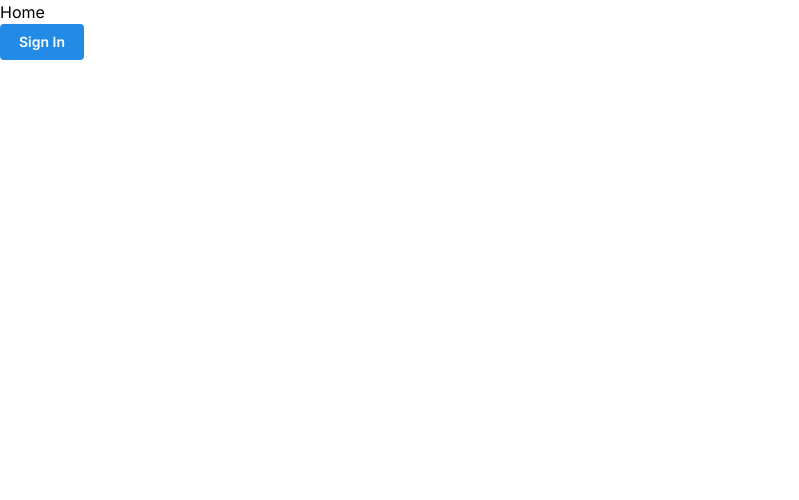
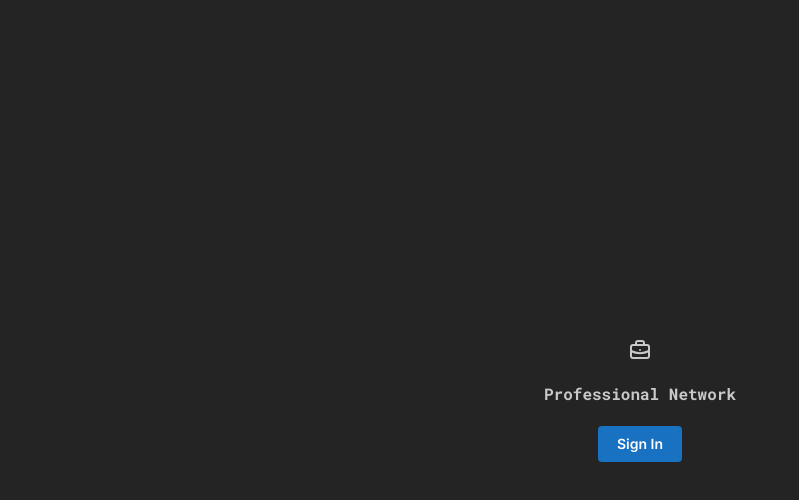
Before and after one commit to ardacoskun/next14-network-app, a Next.js app: page / in a window 1280 px wide. Shown: the top 500 px of the page, without its empty margins (0-799 px from the left). Built offline with nearby package versions, Linux system fonts and the light colour scheme.

Commit message:
home page styles added

```diff
--- a/app/layout.tsx
+++ b/app/layout.tsx
@@ -22,7 +22,7 @@ export default function RootLayout({
         <ColorSchemeScript />
       </head>
       <body className={inter.className}>
-        <MantineProvider>{children}</MantineProvider>
+        <MantineProvider defaultColorScheme="dark">{children}</MantineProvider>
       </body>
     </html>
   );
--- a/app/page.tsx
+++ b/app/page.tsx
@@ -1,9 +1,16 @@
+import { Roboto_Mono } from "next/font/google";
 import { Button } from "@mantine/core";
+import { IconBriefcase } from "@tabler/icons-react";
+
+const roboto = Roboto_Mono({ subsets: ["latin"] });
 
 export default function Home() {
   return (
-    <div>
-      <h1>Home</h1>
+    <div className="flex flex-col w-screen h-screen justify-center items-center gap-5">
+      <IconBriefcase />
+      <div className={`${roboto.className} font-bold`}>
+        Professional Network
+      </div>
       <Button>Sign In</Button>
     </div>
   );
```
